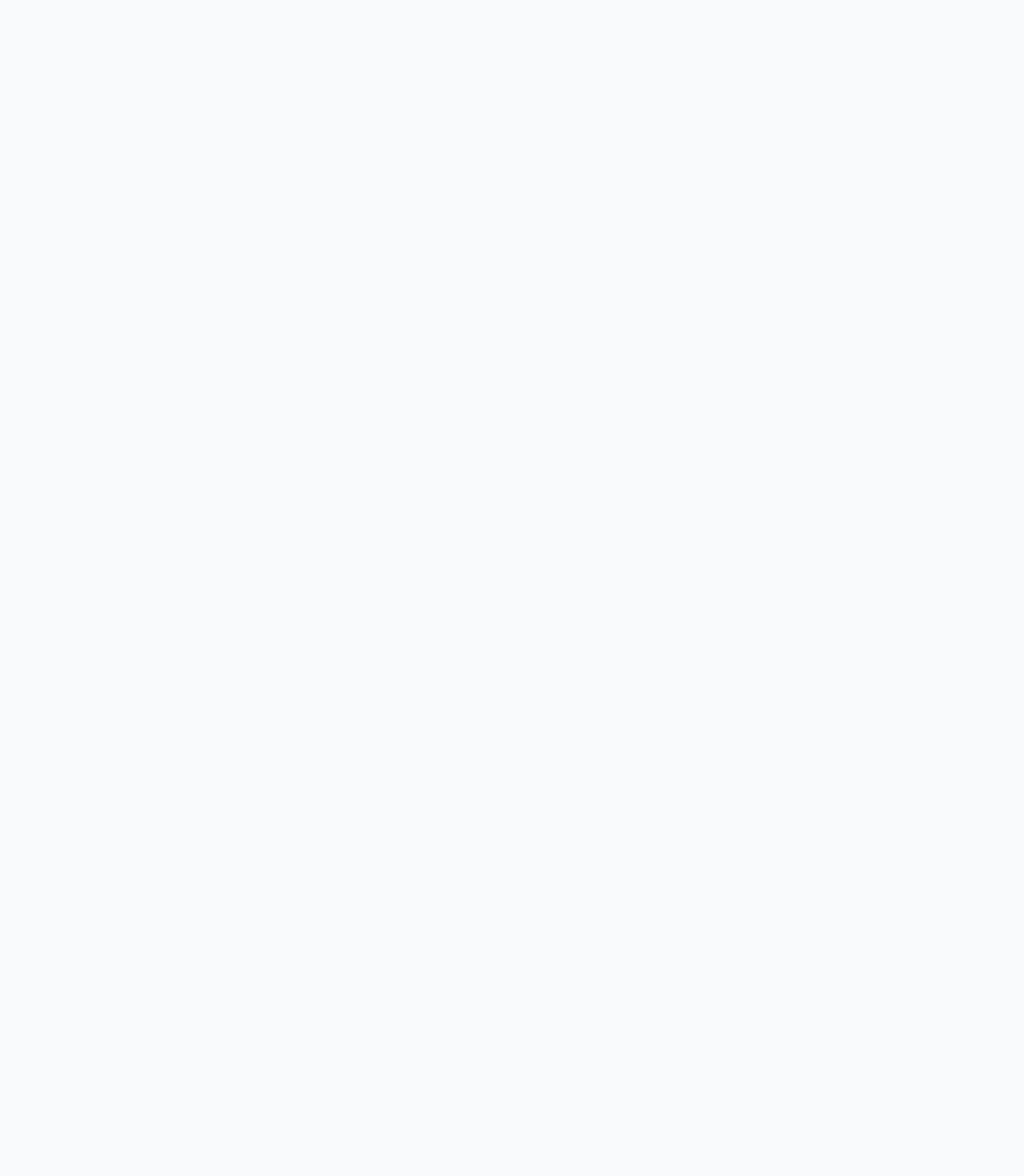
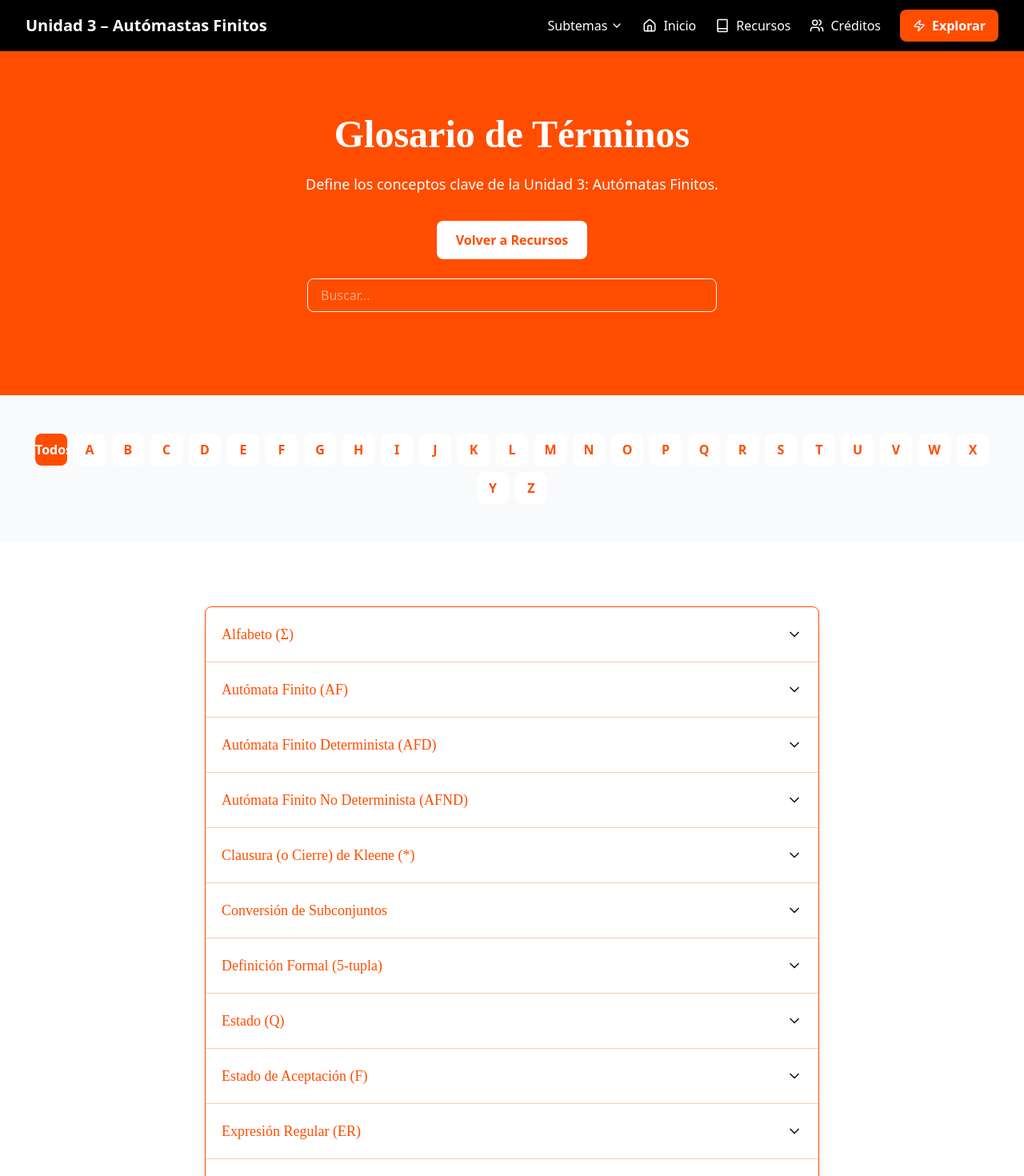
Before and after one commit to eduardomendoza87/Proyecto_Unidad_3, a React (Vite) app: page /subPages/glosario in a window 1280 px wide. Before the commit this address had no page. Shown: the top 1470 px of the page at 80% size. Before the commit the page ends 800 px from the top, so only its background shows below. Built offline with nearby package versions, Linux system fonts and the light colour scheme.

Commit message:
Creacion de sub seccion : Glosario

```diff
--- a/src/components/Navbar.jsx
+++ b/src/components/Navbar.jsx
@@ -1,8 +1,10 @@
 import React, { useState, useEffect, useRef } from 'react';
+import { Link } from 'react-router-dom'; // <--- 1. IMPORTA LINK
+
 // iconos
 import { Home, Book, Users, ChevronDown, Zap } from 'lucide-react';
 
-// array de subtemas
+//array de subtemas
 const subtemas = [
   { slug: '3.1', title: '3.1 Conceptos: Definición y Clasificación de Autómata Finito (AF).' },
   { slug: '3.2', title: '3.2 Conversión de un Autómata Finito No Determinista (AFND) a Autómata Finito Determinista (AFD).' },
@@ -12,23 +14,17 @@ const subtemas = [
 ];
 
 export function Navbar() {
-  // Estado para manejar la apertura del submenú
   const [isSubmenuOpen, setIsSubmenuOpen] = useState(false);
-
-  //Referencia al menú para detectar clics fuera
   const menuRef = useRef(null);
 
-  //Hook para cerrar el menú si se hace clic fuera
   useEffect(() => {
     function handleClickOutside(event) {
       if (menuRef.current && !menuRef.current.contains(event.target)) {
         setIsSubmenuOpen(false);
       }
     }
-    // Añadimos el listener
     document.addEventListener("mousedown", handleClickOutside);
     return () => {
-      // Limpiamos el listener
       document.removeEventListener("mousedown", handleClickOutside);
     };
   }, [menuRef]);
@@ -38,16 +34,16 @@ export function Navbar() {
       <div className="max-w-7xl mx-auto px-4 sm:px-6 lg:px-8">
         <div className="flex items-center justify-between h-16">
 
-          {/*Título */}
-          <a href="#" className="font-titulos text-xl font-bold">
-            Unidad 3 – Autómatas Finitos
-          </a>
+          {/* Título  */}
+          <Link to="/" className="font-titulos text-xl font-bold">
+            Unidad 3 – Autómastas Finitos
+          </Link>
 
-          {/*Navegación*/}
+          {/* Navegación */}
           <div className="flex items-center gap-6">
             <div className="hidden md:flex items-center gap-6 font-textos">
 
-              {/*Menú Subtemas*/}
+              {/* Menú Subtemas */}
               <div className="relative" ref={menuRef}>
                 <button
                   onClick={() => setIsSubmenuOpen(!isSubmenuOpen)}
@@ -60,41 +56,41 @@ export function Navbar() {
                   />
                 </button>
 
-                {/*Modal de Subtemas*/}
+                {/* Modal de Subtemas */}
                 {isSubmenuOpen && (
                   <div className="absolute -right-16 top-10 w-[600px] p-6 bg-blanco rounded-lg shadow-xl">
                     <div className="grid grid-cols-2 gap-4">
                       {subtemas.map((tema) => (
-                        <a
+                        <Link
                           key={tema.slug}
-                          href={`/tema/${tema.slug}`}
+                          to={`/tema/${tema.slug}`}
                           onClick={() => setIsSubmenuOpen(false)}
                           className="block bg-fondo-oscuro text-blanco p-4 rounded-lg font-bold hover:bg-principal-hover transition-colors"
                         >
                           {tema.title}
-                        </a>
+                        </Link>
                       ))}
                     </div>
                   </div>
                 )}
               </div>
 
-              {/* 2. Links Estáticos  */}
-              <a href="/" className="flex items-center gap-2 hover:text-principal transition-colors">
+              {/* 2. Links  */}
+              <Link to="/" className="flex items-center gap-2 hover:text-principal transition-colors"> {/* <-- 4. CAMBIO AQUÍ */}
                 <Home size={18} /> Inicio
-              </a>
-              <a href="recursos" className="flex items-center gap-2 hover:text-principal transition-colors">
+              </Link>
+              <Link to="/recursos" className="flex items-center gap-2 hover:text-principal transition-colors"> {/* <-- 5. CAMBIO AQUÍ */}
                 <Book size={18} /> Recursos
-              </a>
-              <a href="#" className="flex items-center gap-2 hover:text-principal transition-colors">
+              </Link>
+              <Link to="/creditos" className="flex items-center gap-2 hover:text-principal transition-colors"> {/* <-- 6. CAMBIO AQUÍ (asumiendo que la ruta es /creditos) */}
                 <Users size={18} /> Créditos
-              </a>
+              </Link>
             </div>
 
-            {/* 3. Botón de Acción */}
-            <button className="bg-principal text-blanco font-bold py-2 px-4 rounded-lg hover:bg-principal-hover transition-colors flex items-center gap-2">
+            {/* 3. Botón de Acción  */}
+            <Link to="/subtemas" className="bg-principal text-blanco font-bold py-2 px-4 rounded-lg hover:bg-principal-hover transition-colors flex items-center gap-2"> {/* <-- 7. CAMBIO AQUÍ */}
               <Zap size={16} /> Explorar
-            </button>
+            </Link>
           </div>
         </div>
       </div>
--- /dev/null
+++ b/src/components/SearchInput.jsx
@@ -0,0 +1,21 @@
+import React, { useState } from 'react';
+
+function SearchInput() {
+  const [searchValue, setSearchValue] = useState('');
+
+  const handleInputChange = (event) => {
+    setSearchValue(event.target.value);
+  };
+
+  return (
+    <input
+      type="text"
+      value={searchValue}
+      onChange={handleInputChange}
+      placeholder="Buscar..."
+      className=" px-4 py-2 border  rounded-lg w-full"
+    />
+  );
+}
+
+export default SearchInput;
--- a/src/pages/Resources.jsx
+++ b/src/pages/Resources.jsx
@@ -14,7 +14,7 @@ const allResources = [
     description: 'Herramienta visual para crear, probar y convertir autómatas finitos.',
     tags: ['Conversión', 'ER y AFND', 'Minimización'],
     categoria: 'Simuladores',
-    href: '#',
+    href: 'https://www2.cs.duke.edu/csed/jflap/log/form.php',
   },
   {
     id: 2,
@@ -23,7 +23,7 @@ const allResources = [
     description: 'Listado de glosarios del tema 3.1 y 3.5. Palabras clave y definiciones.',
     tags: ['Conceptos', 'Aplicaciones'],
     categoria: 'Glosario',
-    href: '/glosario',
+    href: '/subPages/glosario',
   },
   {
     id: 3,
--- /dev/null
+++ b/src/pages/subPages/glossary.jsx
@@ -0,0 +1,154 @@
+import React, { useState } from "react";
+import { Link } from "react-router-dom";
+import SearchInput from "../../components/SearchInput";
+import { ChevronDown } from "lucide-react";
+
+//  TÉRMINOS DEL GLOSARIO
+const allTerms = [
+  { id: 1, term: "Alfabeto (Σ)", definition: "Un conjunto finito, no vacío, de símbolos. Por ejemplo, el alfabeto binario es {0, 1}.", topic: "3.1" },
+  { id: 2, term: "Autómata Finito (AF)", definition: "Un modelo matemático de una máquina de estados que acepta o rechaza cadenas de símbolos (cadenas) según un conjunto de reglas.", topic: "3.1" },
+  { id: 3, term: "Autómata Finito Determinista (AFD)", definition: "Un AF donde para cada estado y símbolo de entrada, hay una (y solo una) transición a un estado siguiente.", topic: "3.1" },
+  { id: 4, term: "Autómata Finito No Determinista (AFND)", definition: "Un AF que puede tener múltiples transiciones (o ninguna) para un estado y símbolo, y puede incluir transiciones épsilon.", topic: "3.1" },
+  { id: 5, term: "Clausura (o Cierre) de Kleene (*)", definition: "Una operación sobre un lenguaje que denota cero o más repeticiones de una cadena de ese lenguaje. Se representa con un asterisco.", topic: "3.3" },
+  { id: 6, term: "Conversión de Subconjuntos", definition: "El algoritmo estándar utilizado para convertir un AFND en un AFD equivalente. Cada estado del AFD corresponde a un conjunto de estados del AFND.", topic: "3.2" },
+  { id: 7, term: "Definición Formal (5-tupla)", definition: "La definición matemática de un AF como una tupla de 5 elementos: Q (estados), Σ (alfabeto), δ (función de transición), q₀ (estado inicial), y F (estados de aceptación).", topic: "3.1" },
+  { id: 8, term: "Estado (Q)", definition: "Una condición única en la que se puede encontrar un autómata, representando la información almacenada en un momento dado.", topic: "3.1" },
+  { id: 9, term: "Estado de Aceptación (F)", definition: "Un estado que, si el autómata termina en él después de leer toda la cadena de entrada, significa que la cadena es 'aceptada'.", topic: "3.1" },
+  { id: 10, term: "Expresión Regular (ER)", definition: "Una secuencia de caracteres que define un patrón de búsqueda. Se usan para definir lenguajes regulares.", topic: "3.3" },
+  { id: 11, term: "Función de Transición (δ)", definition: "Una regla que define a qué estado se mueve el autómata (o estados, en un AFND) desde un estado actual, dado un símbolo de entrada.", topic: "3.1" },
+  { id: 12, term: "Lenguaje Regular", definition: "Un lenguaje que puede ser descrito por una Expresión Regular y reconocido por un Autómata Finito.", topic: "3.3" },
+  { id: 13, term: "Minimización de Estados", definition: "El proceso de reducir un AFD a su equivalente más pequeño (con el menor número de estados) eliminando estados redundantes o inalcanzables.", topic: "3.4" },
+  { id: 14, term: "Transición Épsilon (ε)", definition: "Una 'transición gratuita' en un AFND que permite al autómata cambiar de estado sin consumir ningún símbolo de entrada.", topic: "3.2" },
+];
+
+//  LETRAS PARA LOS BOTONES DE FILTRO
+const alphabet = "Todos,A,B,C,D,E,F,G,H,I,J,K,L,M,N,O,P,Q,R,S,T,U,V,W,X,Y,Z".split(",");
+
+const Glosario = () => {
+  // MANEJO DE ESTADO
+  const [searchTerm, setSearchTerm] = useState("");
+  const [activeLetter, setActiveLetter] = useState("Todos");
+  const [openAccordionId, setOpenAccordionId] = useState(null);
+
+  // LÓGICA DE FILTRADO
+  const filteredTerms = allTerms
+    //  filtra por la letra seleccionada
+    .filter((term) => {
+      if (activeLetter === "Todos") return true;
+      return term.term.startsWith(activeLetter);
+    })
+    // filtra por el término de búsqueda
+    .filter((term) =>
+      term.term.toLowerCase().includes(searchTerm.toLowerCase())
+    );
+
+  //  MANEJADOR PARA ABRIR/CERRAR ACORDEÓN ---
+  const handleToggleAccordion = (id) => {
+    setOpenAccordionId(openAccordionId === id ? null : id);
+  };
+
+  return (
+    <>
+      {/*Seccion 1: Titulo y subtitulo */}
+      <section className="bg-principal py-20 px-8">
+        <div className="max-w-7xl mx-auto text-center text-blanco">
+          {/*Titulo*/}
+          <h1 className="font-titulos text-5xl text-blanco font-bold mb-6">
+            Glosario de Términos
+          </h1>
+          {/*Subtitulo */}
+          <p className="font-textos text-lg text-blanco font-normal mb-8">
+            Define los conceptos clave de la Unidad 3: Autómatas Finitos.
+          </p>
+          {/*Boton para volver  */}
+          <div className="flex justify-center mb-6 gap-4">
+            <Link
+              to="/recursos"
+              className="bg-blanco text-principal font-bold py-3 px-6 rounded-lg transition-transform hover:scale-105"
+            >
+              Volver a Recursos
+            </Link>
+          </div>
+          {/*mi componente entrada de buscador*/}
+          <div className="mb-6 max-w-lg mx-auto">
+            <SearchInput
+              value={searchTerm}
+              onChange={(e) => setSearchTerm(e.target.value)}
+            />
+          </div>
+        </div>
+      </section>
+
+      {/*Seccion 2: de filtro por letra  */}
+      <section className="py-12 px-8 bg-fondo-claro">
+        <div className="max-w-7xl mx-auto flex flex-wrap justify-center gap-2">
+          {alphabet.map((letter) => (
+            <button
+              key={letter}
+              onClick={() => setActiveLetter(letter)}
+              className={`
+                w-10 h-10 font-bold rounded-lg transition-colors
+                ${
+                  activeLetter === letter
+                    ? "bg-principal text-blanco"
+                    : "bg-blanco text-principal hover:bg-blanco/80"
+                }
+              `}
+            >
+              {letter}
+            </button>
+          ))}
+        </div>
+      </section>
+
+      {/*Seccion 3: Acordeon de terminos */}
+      <section className="py-20 px-8 bg-blanco">
+        <div className="max-w-3xl mx-auto">
+          {/* Verificamos si hay resultados */}
+          {filteredTerms.length > 0 ? (
+            <div className="rounded-lg border border-principal overflow-hidden shadow-lg">
+              {filteredTerms.map((term, index) => (
+                <div key={term.id} className="border-b border-principal/30 last:border-b-0">
+                  <h2 id={`heading-${term.id}`}>
+                    <button
+                      type="button"
+                      onClick={() => handleToggleAccordion(term.id)}
+                      className="flex items-center justify-between w-full p-5 font-medium text-left text-texto-principal hover:bg-fondo-claro"
+                      aria-expanded={openAccordionId === term.id}
+                      aria-controls={`body-${term.id}`}
+                    >
+                      <span className="font-titulos text-lg text-principal">
+                        {term.term}
+                      </span>
+                      <ChevronDown
+                        size={20}
+                        className={`transition-transform duration-200 ${
+                          openAccordionId === term.id ? "rotate-180" : ""
+                        }`}
+                      />
+                    </button>
+                  </h2>
+                  <div
+                    id={`body-${term.id}`}
+                    className={`p-5 ${
+                      openAccordionId === term.id ? "block" : "hidden"
+                    }`}
+                    aria-labelledby={`heading-${term.id}`}
+                  >
+                    <p className="font-textos text-texto-gris">{term.definition}</p>
+                  </div>
+                </div>
+              ))}
+            </div>
+          ) : (
+            // Mensaje si no hay resultados
+            <p className="font-textos text-texto-gris text-center text-lg">
+              No se encontraron términos que coincidan con tu búsqueda.
+            </p>
+          )}
+        </div>
+      </section>
+    </>
+  );
+};
+export default Glosario;
--- a/src/routes/AppRoutes.jsx
+++ b/src/routes/AppRoutes.jsx
@@ -6,6 +6,7 @@ import MainLayout from '../Layouts/MainLayout';
 //paginas
 import Home from '../pages/Home';
 import { Recursos } from '../pages/Resources';
+import Glosario from '../pages/subPages/glossary';
 
 const AppRoutes = () => {
     return(
@@ -15,6 +16,7 @@ const AppRoutes = () => {
             {/*Rutas hijas*/}
             <Route index element={<Home/>}/>
             <Route path='/recursos' element={<Recursos/>}/>
+            <Route path='/subPages/glosario' element={<Glosario/>}/>
             </Route>
         </Routes>
         </BrowserRouter>
```
